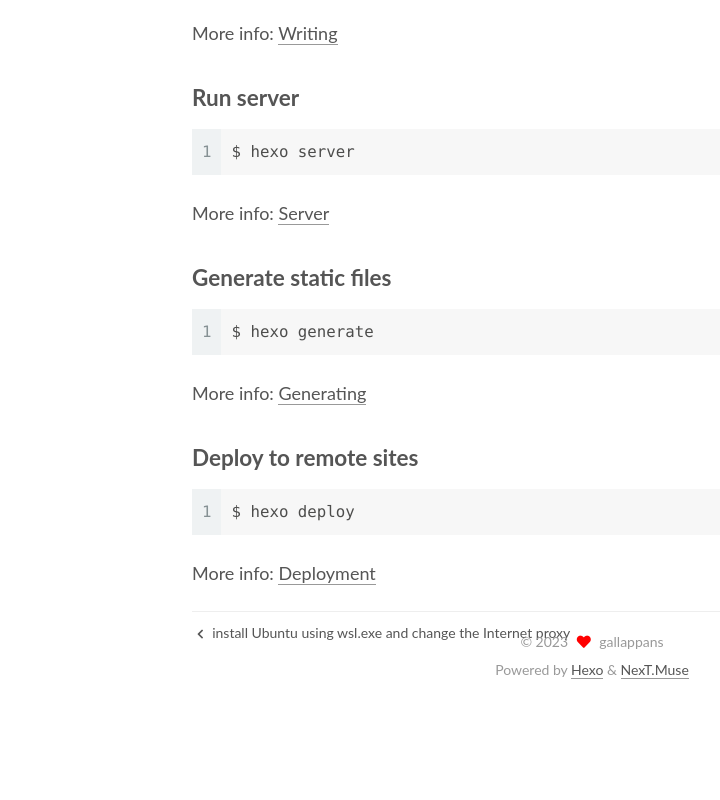
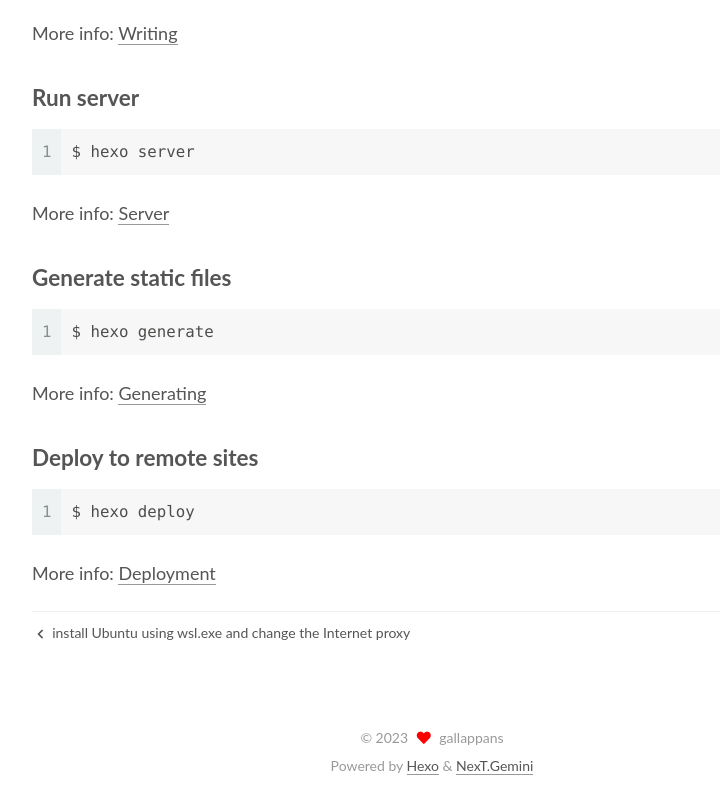
Before and after one commit to glpan-lab/glpan-lab.github.io, a plain HTML site: page 2023/04/19/hello-world/index.html in a window 1280 px wide. Shown: the part 1889-2689 px from the top of the page, without its empty margins (208-928 px from the left). Before the commit the page ends 2593 px from the top, so only its background shows below. Drawn offline with Linux system fonts and the light colour scheme.

Commit message:
Site updated: 2023-04-19 20:26:53

```diff
--- a/2023/04/19/hello-world/index.html
+++ b/2023/04/19/hello-world/index.html
@@ -17,7 +17,7 @@
 
 <script id="hexo-configurations">
     var NexT = window.NexT || {};
-    var CONFIG = {"hostname":"example.com","root":"/","scheme":"Muse","version":"7.8.0","exturl":false,"sidebar":{"position":"left","display":"post","padding":18,"offset":12,"onmobile":false},"copycode":{"enable":false,"show_result":false,"style":null},"back2top":{"enable":true,"sidebar":false,"scrollpercent":false},"bookmark":{"enable":false,"color":"#222","save":"auto"},"fancybox":false,"mediumzoom":false,"lazyload":false,"pangu":false,"comments":{"style":"tabs","active":null,"storage":true,"lazyload":false,"nav":null},"algolia":{"hits":{"per_page":10},"labels":{"input_placeholder":"Search for Posts","hits_empty":"We didn't find any results for the search: ${query}","hits_stats":"${hits} results found in ${time} ms"}},"localsearch":{"enable":false,"trigger":"auto","top_n_per_article":1,"unescape":false,"preload":false},"motion":{"enable":true,"async":false,"transition":{"post_block":"fadeIn","post_header":"slideDownIn","post_body":"slideDownIn","coll_header":"slideLeftIn","sidebar":"slideUpIn"}}};
+    var CONFIG = {"hostname":"example.com","root":"/","scheme":"Gemini","version":"7.8.0","exturl":false,"sidebar":{"position":"left","display":"always","padding":18,"offset":12,"onmobile":false},"copycode":{"enable":false,"show_result":false,"style":null},"back2top":{"enable":true,"sidebar":false,"scrollpercent":false},"bookmark":{"enable":false,"color":"#222","save":"auto"},"fancybox":false,"mediumzoom":false,"lazyload":false,"pangu":false,"comments":{"style":"tabs","active":null,"storage":true,"lazyload":false,"nav":null},"algolia":{"hits":{"per_page":10},"labels":{"input_placeholder":"Search for Posts","hits_empty":"We didn't find any results for the search: ${query}","hits_stats":"${hits} results found in ${time} ms"}},"localsearch":{"enable":false,"trigger":"auto","top_n_per_article":1,"unescape":false,"preload":false},"motion":{"enable":true,"async":false,"transition":{"post_block":"fadeIn","post_header":"slideDownIn","post_body":"slideDownIn","coll_header":"slideLeftIn","sidebar":"slideUpIn"}}};
   </script>
 
   <meta name="description" content="Welcome to Hexo! This is your very first post. Check documentation for more info. If you get any problems when using Hexo, you can find the answer in troubleshooting or you can ask me on GitHub. after">
@@ -116,6 +116,11 @@
         <li class="menu-item menu-item-home">
 
     <a href="/" rel="section"><i class="fa fa-home fa-fw"></i>Home</a>
+
+  </li>
+        <li class="menu-item menu-item-categories">
+
+    <a href="/categories/" rel="section"><i class="fa fa-th fa-fw"></i>Categories</a>
 
   </li>
         <li class="menu-item menu-item-archives">
@@ -343,7 +348,7 @@
   </span>
   <span class="author" itemprop="copyrightHolder">gallappans</span>
 </div>
-  <div class="powered-by">Powered by <a href="https://hexo.io/" class="theme-link" rel="noopener" target="_blank">Hexo</a> & <a href="https://muse.theme-next.org/" class="theme-link" rel="noopener" target="_blank">NexT.Muse</a>
+  <div class="powered-by">Powered by <a href="https://hexo.io/" class="theme-link" rel="noopener" target="_blank">Hexo</a> & <a href="https://theme-next.org/" class="theme-link" rel="noopener" target="_blank">NexT.Gemini</a>
   </div>
 
 
@@ -369,7 +374,7 @@
 <script src="/js/motion.js"></script>
 
 
-<script src="/js/schemes/muse.js"></script>
+<script src="/js/schemes/pisces.js"></script>
 
 
 <script src="/js/next-boot.js"></script>
```
Also changed, not shown: 2023/04/19/install-Ubuntu-using-wsl-exe-and-change-the-Internet-proxy/index.html (+8 -3 lines), archives/2023/04/index.html (+8 -3 lines), archives/2023/index.html (+8 -3 lines), archives/index.html (+8 -3 lines), index.html (+8 -3 lines).
